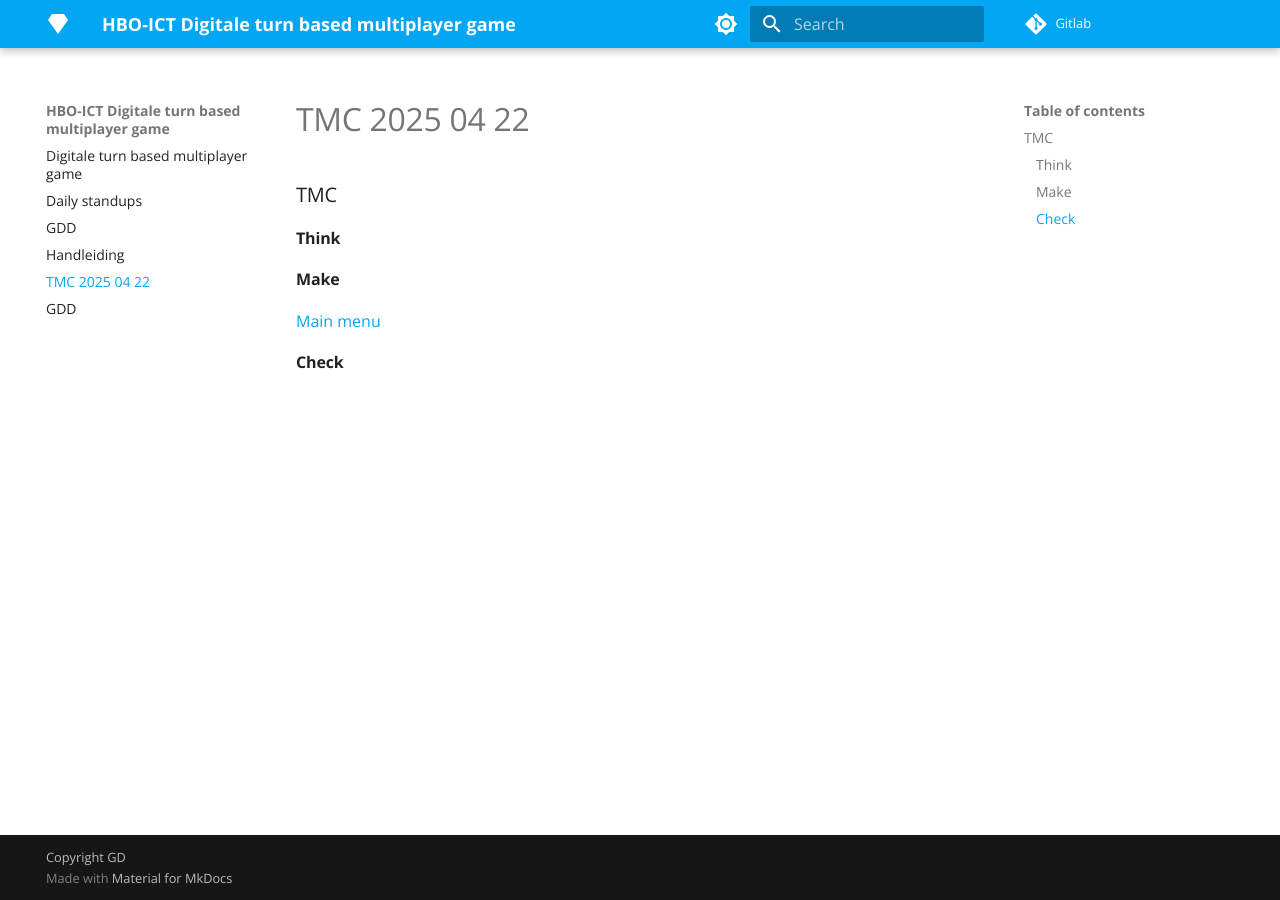
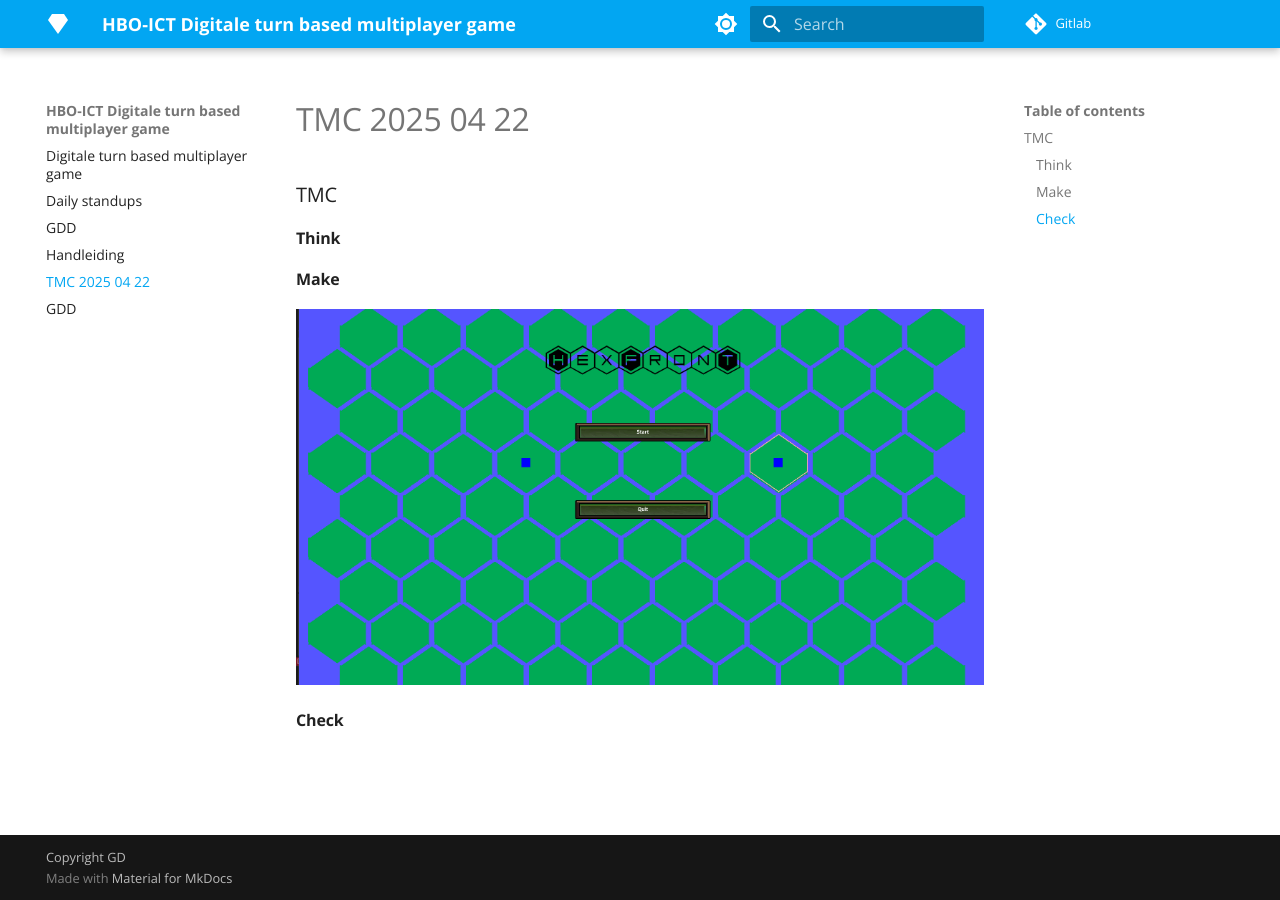
Before and after one commit to lieuweZ/HexFront, an MkDocs documentation site: the page built from docs/TMC 2025_04_22.md, in a window 1280 px wide. Built offline with MkDocs 1.6.1 and Material for MkDocs 9.7.7, drawn with Linux system fonts in a browser that asks for light colours; nearby versions of some CDN libraries; library files that are not in the unit come from our copies.

Commit message:
Edit TMC 2025_04_22.md

```diff
--- a/docs/TMC 2025_04_22.md
+++ b/docs/TMC 2025_04_22.md
@@ -4,6 +4,6 @@
 
 
 #### Make
-[Main menu](./images/mainmenu.png "main menu")
+![Main menu](./images/mainmenu.png "main menu")
 
 #### Check
```
